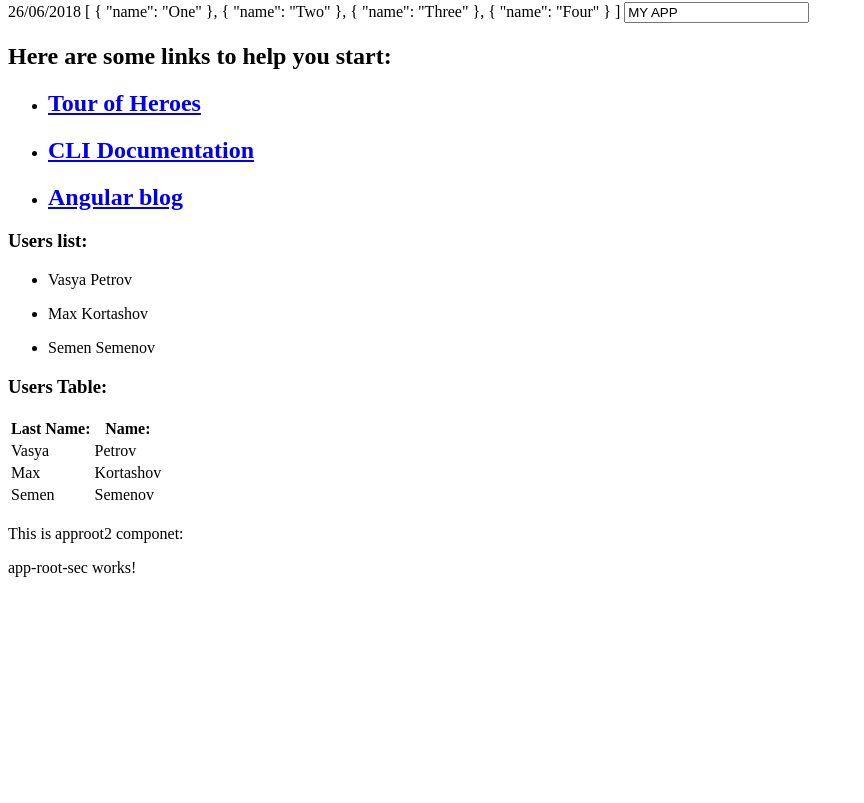
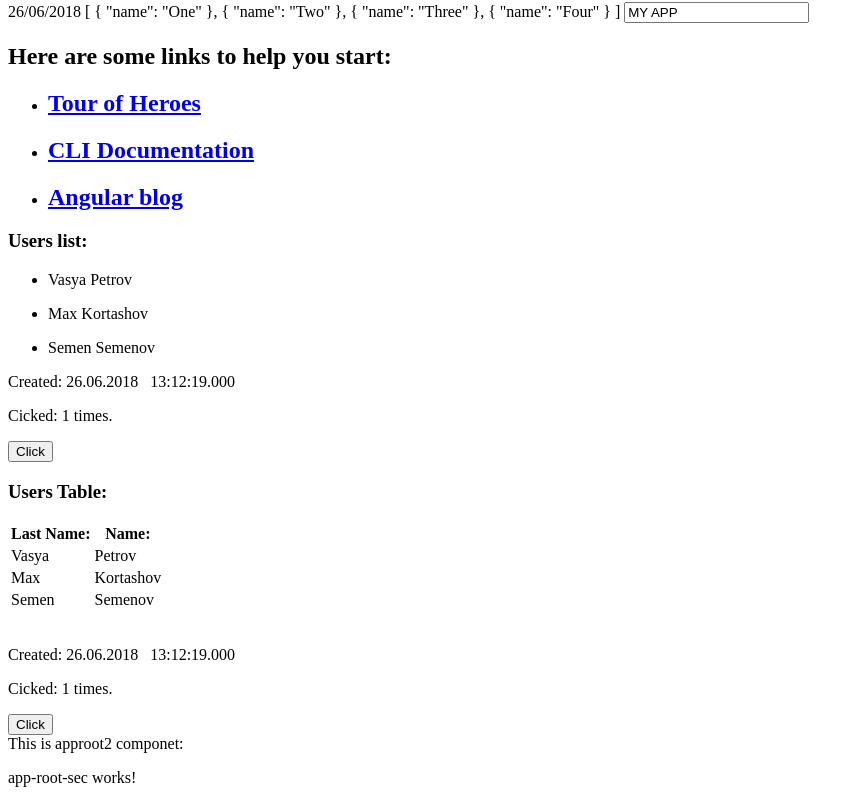
Before and after one commit to faafaafuu/Angular, an Angular app in the folder my-app/: page / in a window 1280 px wide. Shown: the part 589-1392 px from the top of the page, without its empty margins (0-864 px from the left). Before the commit the page ends 1182 px from the top, so only its background shows below. Built offline with nearby package versions, Linux system fonts and the light colour scheme.

Commit message:
Service as Singleton

```diff
--- a/my-app/src/app/app.component.ts
+++ b/my-app/src/app/app.component.ts
@@ -2,6 +2,7 @@
 import { Component } from '@angular/core';
 import { UserTableComponent } from './user-table/user-table.component';
 import { UserListComponent } from './user-list/user-list.component';
+import { UsersService } from './users.service';
 //Декоратор описывающий св-ва компонента
 @Component({
   // Методанные
@@ -11,7 +12,8 @@ import { UserListComponent } from './user-list/user-list.component';
   selector: 'app-root',
   // Файл шаблона
   templateUrl: './app.component.html',
-  styleUrls: ['./app.component.css']
+  styleUrls: ['./app.component.css'],
+  providers: [],
 })
 // Определение логики Component
 export class AppComponent {
--- a/my-app/src/app/app.module.ts
+++ b/my-app/src/app/app.module.ts
@@ -24,7 +24,7 @@ import { UsersService } from './users.service';
     BrowserModule, FormsModule
   ],
   // Сервисы
-  providers: [UsersService],
+  providers: [],
   // Корневые компоненты (доб.)
   // cmd~ ng generate component appRoot..
   bootstrap: [AppComponent, AppRootSecComponent]
--- a/my-app/src/app/user-list/user-list.component.html
+++ b/my-app/src/app/user-list/user-list.component.html
@@ -5,4 +5,7 @@
   <ul *ngFor="let user of users">
     <li>{{user.name}} {{user.lastName}}</li>
   </ul>
+  <p>Created: {{usersService.createDate|date:'dd.MM.yyyy &nbsp; HH:mm:ss.SSS'}}</p>
+  <p>Cicked: {{usersService.clickCount}} times.</p>
+  <button (click)='usersService.i()'>Click</button>
 </div>
--- a/my-app/src/app/user-list/user-list.component.ts
+++ b/my-app/src/app/user-list/user-list.component.ts
@@ -4,7 +4,8 @@ import { UsersService } from '../users.service';
 @Component({
   selector: 'app-user-list',
   templateUrl: './user-list.component.html',
-  styleUrls: ['./user-list.component.css']
+  styleUrls: ['./user-list.component.css'],
+  providers: [UsersService],
 })
 export class UserListComponent implements OnInit {
   public users: Array<any>;
--- a/my-app/src/app/user-table/user-table.component.html
+++ b/my-app/src/app/user-table/user-table.component.html
@@ -12,3 +12,7 @@
   </tr>
 </table>
 <br>
+<p>Created: {{usersService.createDate|date:'dd.MM.yyyy &nbsp; HH:mm:ss.SSS'}}</p>
+<p>Cicked: {{usersService.clickCount}} times.</p>
+<button (click)='usersService.i()'>Click</button>
+<br>
--- a/my-app/src/app/users.service.ts
+++ b/my-app/src/app/users.service.ts
@@ -5,6 +5,11 @@ import { Injectable } from '@angular/core';
   providedIn: 'root'
 })
 export class UsersService {
+  public createDate: Date = new Date();
+  public clickCount: number = 1;
+  public i() {
+    return this.clickCount++;
+  };
 
   constructor() { }
 
```
Also changed, not shown: my-app/src/app/user-table/user-table.component.ts (+5 -3 lines), 1 other file (tests, documents, lock files or other folders).
